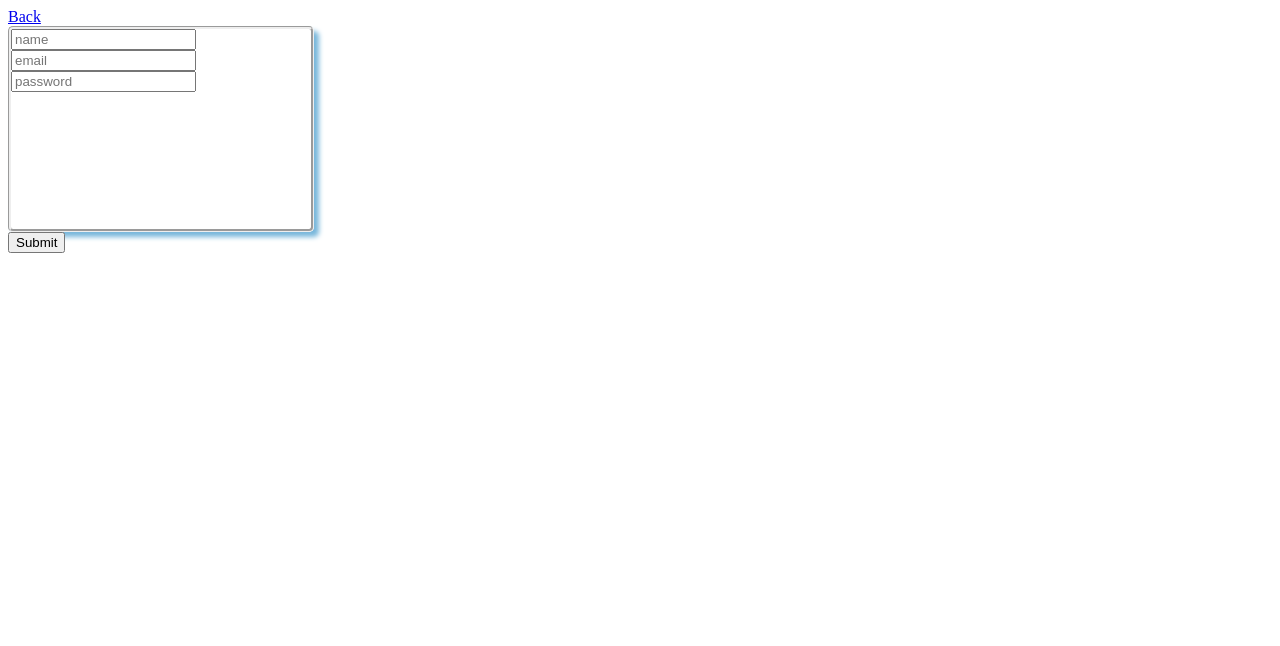
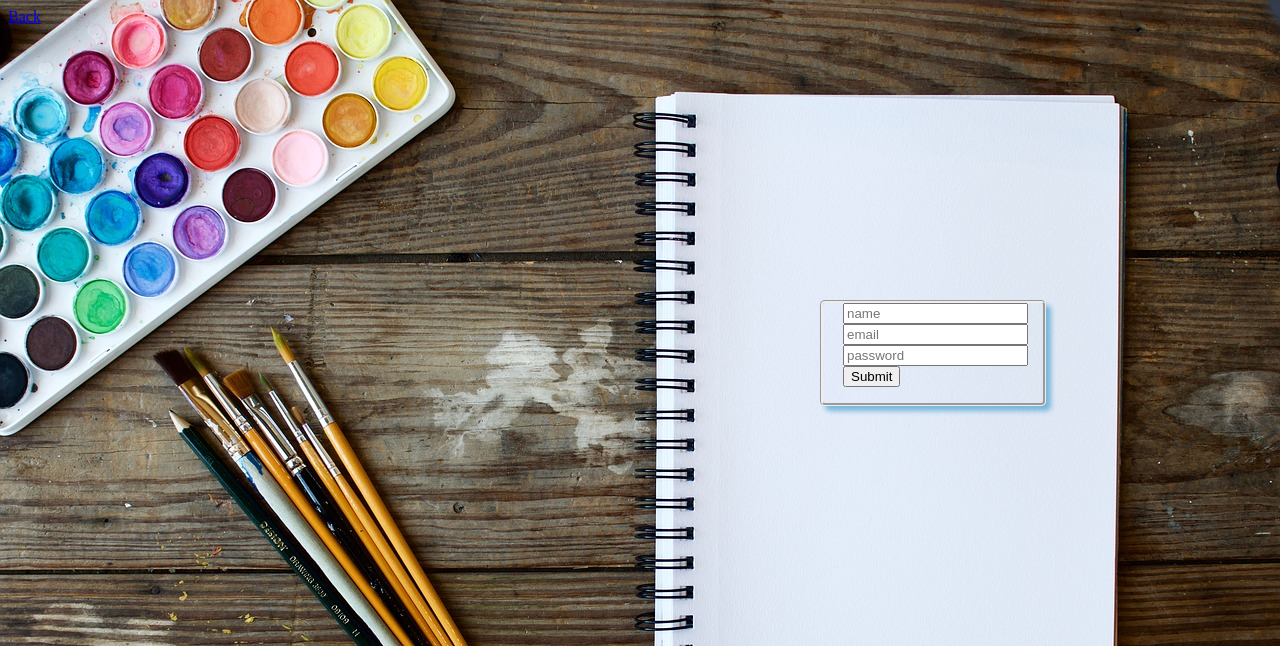
Before and after one commit to sylviequat/Projet-Blog, a PHP site: template default/templates/blog.twig in a window 1280 px wide. Shown: the top 646 px of the page. Run offline with PHP 8.4, Linux system fonts and the light colour scheme; the template is opened without the code that fills it, so the values that code supplies are empty; some libraries are stand-ins or nearby versions.

Commit message:
page log

```diff
--- /dev/null
+++ b/default/public/css/blog.css
@@ -0,0 +1,24 @@
+body {
+  background-image: url("IMG_0246.JPG");
+  background-color: #cccccc;
+}
+
+
+.container {
+  display: flex;
+  position: absolute;
+  align-self: center;
+  justify-content: center;
+  left: 800px;
+  top: 300px;
+  border: 3px ;
+  border-style: groove;
+  border-radius: 5px;
+  display: block;
+  margin-inline-start: 20px;
+  -webkit-padding-start: 20px;
+  height:100px;
+  width:200px ;
+  box-shadow: 5px 5px 5px rgb(120, 183, 219);
+
+}
--- a/default/public/css/index.css
+++ b/default/public/css/index.css
@@ -20,14 +20,3 @@
     padding: 10px;
     border-radius: 5px;
   }
-
-  .container {
-    border: 3px ;
-    border-style: groove;
-    border-radius: 5px;
-    display: block;
-    height:200px;
-    width:300px ;
-    box-shadow: 5px 5px 5px rgb(120, 183, 219);
-
-  }
--- a/default/templates/blog.twig
+++ b/default/templates/blog.twig
@@ -6,26 +6,22 @@
     <meta name="viewport" content="width=device-width, initial-scale=1.0">
     <meta http-equiv="X-UA-Compatible" content="ie=edge">
     <title>Document</title>
-    <link rel="stylesheet" href="css/index.css">
+    <link rel="stylesheet" href="css/blog.css">
 </head>
 
 <body>
 
     <a href="{{ path_for('index') }}">Back</a>
+
     <div class="container">
     <form action="{{ path_for('blog')}}" method="POST">
 
                 <input id="name" name="name" placeholder="name" type="text" >
                 <input id="email" name="email" placeholder="email" type="text">
                 <input id="password" name="password" placeholder="password" type="text">
+                <button name="submit" type="submit" class="btn btn-primary">Submit</button>
+    </form>
     </div>
-
-
-                <button name="submit" type="submit" class="btn btn-primary">Submit</button>
-            </div>
-        </div>
-    </form>
-
 
 </body>
 
```
Also changed, not shown: default/images/ProjetBlog.png (added), default/public/css/IMG_0246.JPG (added).
